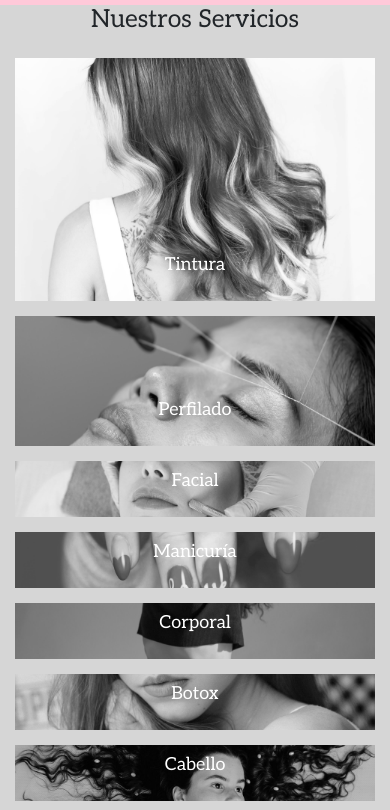
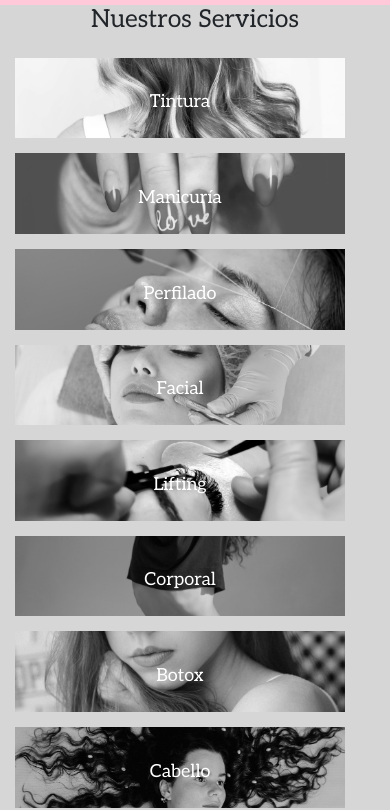
Before and after one commit to rrosaschi/estetica-meraki, a website: page paginas/servicios.html in a window 390 px wide. Shown: the part 53-863 px from the top of the page. Drawn offline with nearby package versions, Linux system fonts and the light colour scheme.

Commit message:
corrección grid servicios mobile

```diff
--- a/scss/estilos.scss
+++ b/scss/estilos.scss
@@ -334,25 +334,60 @@ footer {
 
     /* MODIFICACIÓN SERVICIOS */
     .servicios__grid {
+        width: auto;
+        height: 200vw;
+        justify-content: center;
         grid-template-columns: 1fr;
-        grid-template-rows: repeat(15 1fr);
-        grid-template-areas:"tintura"
-                            "tintura"
-                            "cejas"
-                            "cejas"
-                            "facial"
-                            "facial"
-                            "manicuria"
-                            "manicuria"
-                            "corporal"
-                            "corporal"
-                            "botox"
-                            "botox"
-                            "pelo"
-                            "pelo"
-                            "lifting"
+        grid-template-rows:auto;
+        margin: auto;
+        padding: auto;
     }
 
+    .tintura {
+        grid-column: 1/2;
+        grid-row: 1/2;
+    }
+
+    .manicuria {
+        grid-column: 1/2;
+        grid-row: 2/3;
+    }
+
+    .cejas {
+        grid-column: 1/2;
+        grid-row: 3/4;
+    }
+
+    .facial {
+        grid-column: 1/2;
+        grid-row: 4/5;
+    }
+
+    .lifting {
+        grid-column: 1/2;
+        grid-row: 5/6;
+    }
+
+    .corporal {
+        grid-column: 1/2;
+        grid-row: 6/7;
+    }
+
+    .botox {
+        grid-column: 1/2;
+        grid-row: 7/8;
+    }
+
+    .pelo {
+        grid-column: 1/2;
+        grid-row: 8/9;
+    }
+
+    .servicios__texto:hover {
+        display: none;
+    }
+
+/* MODIFICACIÓN NOSOTROS */
     .galeria__nosotros {
         grid-template-columns: 1fr;
         grid-template-rows: auto;
```
Also changed, not shown: paginas/servicios.html (+0 -36 lines), css/estilos.css.
